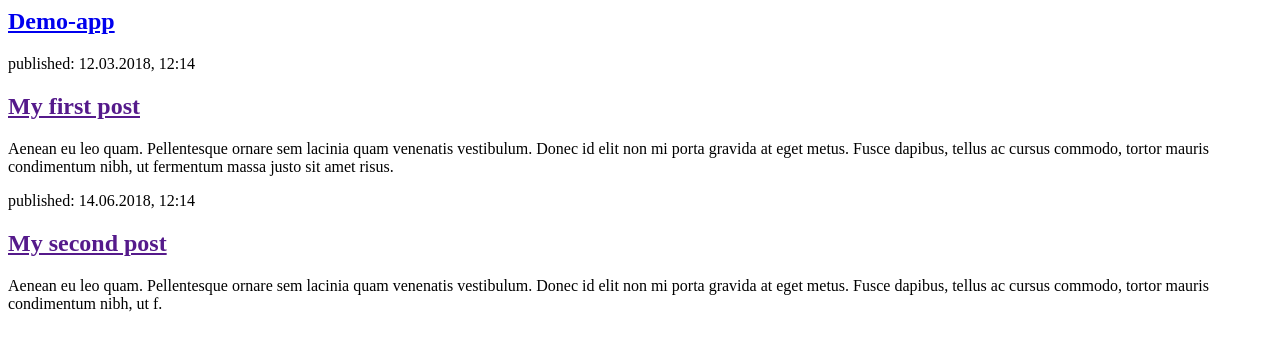
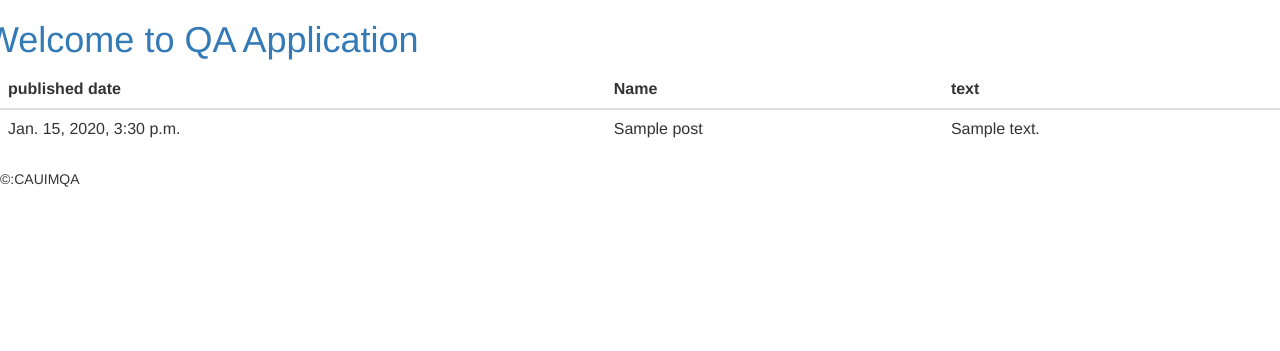
Before and after one commit to vibhu1421/qa-world, a Django app: template Demoapp/templates/blog/post_list.html in a window 1280 px wide. Shown: the top 351 px of the page. Run offline with Django 3.2, Linux system fonts and the light colour scheme; the template is opened without the code that fills it: values that come from a table or form of the project are taken from there, others are empty; tables that the repository leaves empty hold one stand-in row (values such as "Sample post"); some libraries are stand-ins or nearby versions.

Commit message:
changed html again

```diff
--- /dev/null
+++ b/Demoapp/static/css/blog.css
@@ -0,0 +1,3 @@
+h1 a {
+    color: #FCA205;
+}
--- a/Demoapp/templates/blog/post_list.html
+++ b/Demoapp/templates/blog/post_list.html
@@ -1,23 +1,40 @@
 <html>
-<head>
-<title>demoapp to learn django</title>
-</head>
+<header>
+<section class='container'>
+<link rel="stylesheet" href="//maxcdn.bootstrapcdn.com/bootstrap/3.2.0/css/bootstrap.min.css">
+<link rel="stylesheet" href="//maxcdn.bootstrapcdn.com/bootstrap/3.2.0/css/bootstrap-theme.min.css">
+<title>QA World </title>
+</section>
+</header>
 <body>
-<div>
-<h2><a href="/">Demo-app</a></h2>
+<div class='row'>
+<h1><a href="/">Welcome to QA Application </a></h1>
 </div>
 
 
-<div>
-            <p>published: 12.03.2018, 12:14</p>
-            <h2><a href="">My first post</a></h2>
-            <p>Aenean eu leo quam. Pellentesque ornare sem lacinia quam venenatis vestibulum. Donec id elit non mi porta gravida at eget metus. Fusce dapibus, tellus ac cursus commodo, tortor mauris condimentum nibh, ut fermentum massa justo sit amet risus.</p>
-</div>
-<div>
-            <p>published: 14.06.2018, 12:14</p>
-            <h2><a href="">My second post</a></h2>
-            <p>Aenean eu leo quam. Pellentesque ornare sem lacinia quam venenatis vestibulum. Donec id elit non mi porta gravida at eget metus. Fusce dapibus, tellus ac cursus commodo, tortor mauris condimentum nibh, ut f.</p>
-        </div>
 
+<table class="table">
+    <thead>
+      <tr>
+        <th>published date</th>
+        <th>Name</th>
+        <th>text</th>
+      </tr>
+   </thead>
+   {% for pos in post %}
+    <tbody>
+     <tr>
+        <td>{{pos.published_date}}</td>
+        <td>{{pos}}</td>
+        <td>{{pos.text}}</td>
+      </tr>
+    </tbody>
+	{% endfor %}
+  </table>
+
+
+
+
+<footer>&copy:CAUIMQA</footer>
 </body>
 </html>
```
Also changed, not shown: Demoapp/views.py (+7 -1 lines).
